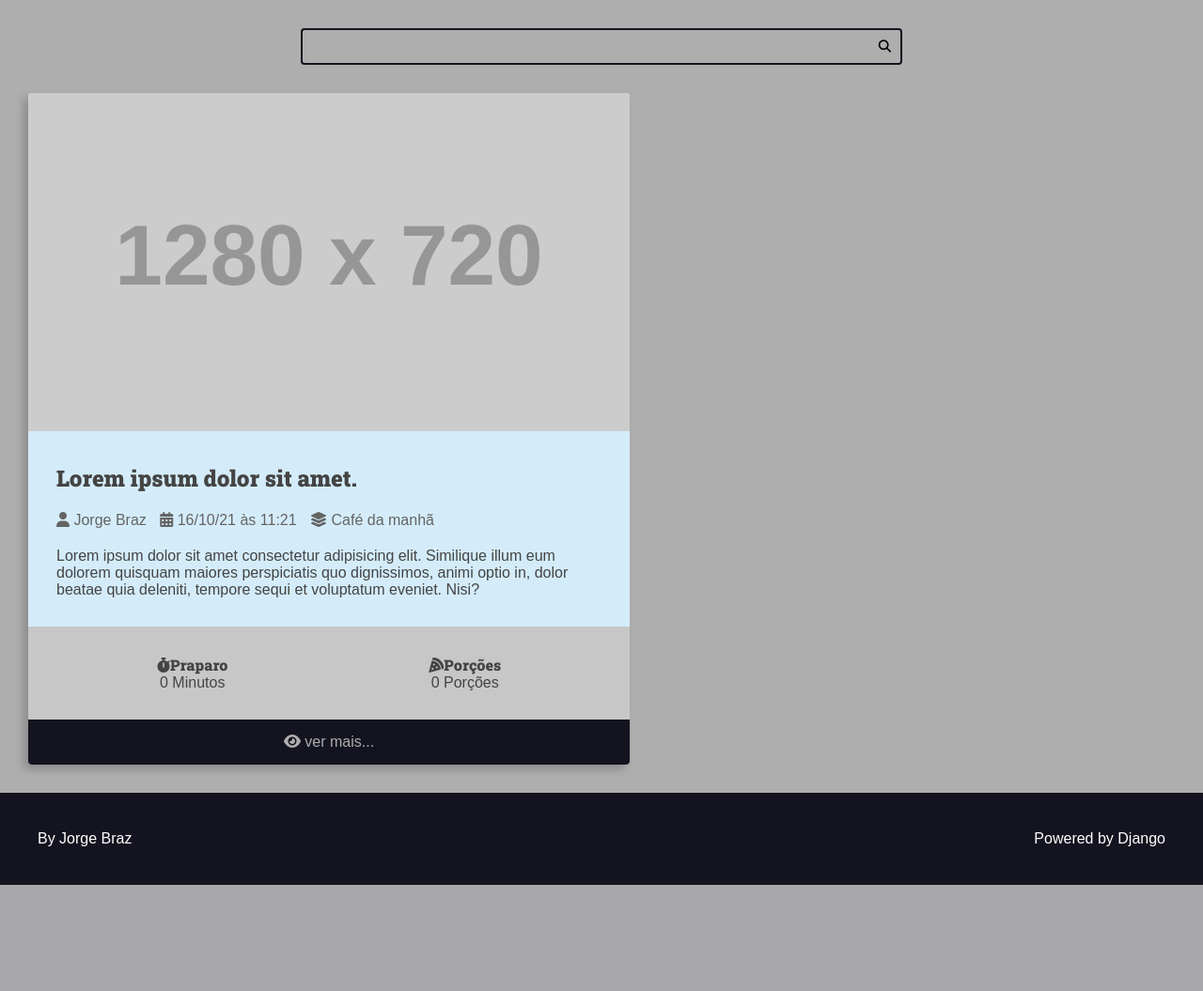
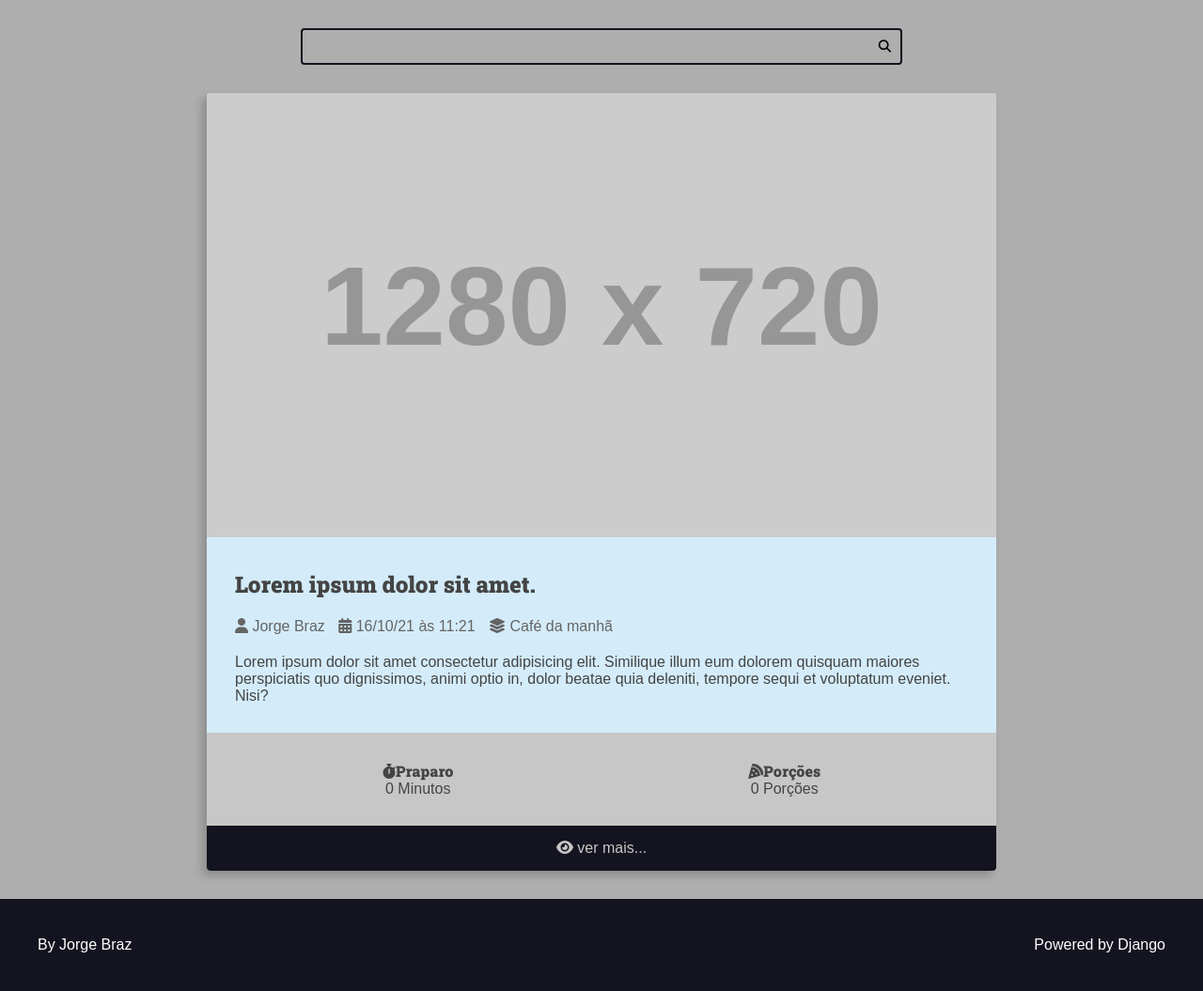
Before and after one commit to jlsbraz/projeto_1, a Django app: page /recipes/1/ in a window 1280 px wide. Shown: the part 113-1168 px from the top of the page at 94% size. Before the commit the page ends 1055 px from the top, so only its background shows below. Run offline with Django 5.2, Linux system fonts and the light colour scheme; grey boxes labelled with a size stand in for pictures from a placeholder-image service; some libraries are stand-ins or nearby versions.

Commit message:
concertando pagina de receita

```diff
--- a/projeto/settings.py
+++ b/projeto/settings.py
@@ -118,7 +118,7 @@ USE_TZ = True
 # Static files (CSS, JavaScript, Images)
 # https://docs.djangoproject.com/en/5.0/howto/static-files/
 
-STATIC_URL = 'static/'
+STATIC_URL = 'recipes/static/'
 
 # Default primary key field type
 # https://docs.djangoproject.com/en/5.0/ref/settings/#default-auto-field
--- a/recipes/static/recipes/css/styles.css
+++ b/recipes/static/recipes/css/styles.css
@@ -1,4 +1,3 @@
-
 :root {
     --color-primary: #269fe6;
     --color-primary-hover: #2086c2;
@@ -233,7 +232,7 @@ h6{
     background: var(--color-primary-dark);
     display: block;
     flex-flow: row nowrap;
-    color: var(--color-gray-3);
+    color: var(--color-gray-2);
     text-decoration: none;
     text-align: center;
     padding: 1.5rem var(--spacing-gutter-medium);
@@ -241,7 +240,19 @@ h6{
 }
 
 .recipe-footer a:hover {
-    filter: brightness(.1);
+    filter: brightness(.5);
+}
+
+
+.main-content-detail .recipe-list-item {
+    max-width: 84rem;
+    margin: 0 auto;
+
+}
+
+.main-content-detail .recipe-list-item:hover {
+    transform: scale(1);
+    box-shadow: -5px 5px 15px rgba(0, 0, 0, 0.2);
 }
 
 .main-footer {
--- a/recipes/templates/recipes/pages/recipe-view.html
+++ b/recipes/templates/recipes/pages/recipe-view.html
@@ -5,7 +5,7 @@
         {% include "recipes/partials/search.html" %}
 
         <main class="main-content-container">
-            <div class="main-content main-content-list container ">
+            <div class="main-content main-content-detail container ">
                 {% include "recipes/partials/recipe.html" %}
 
             </div>
```
